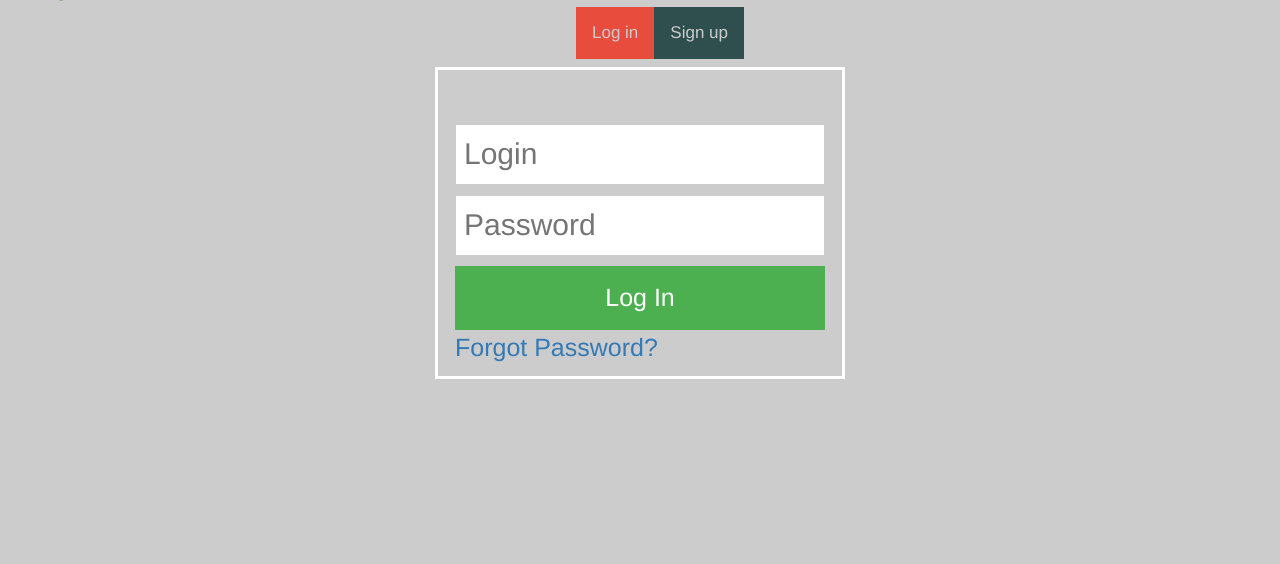
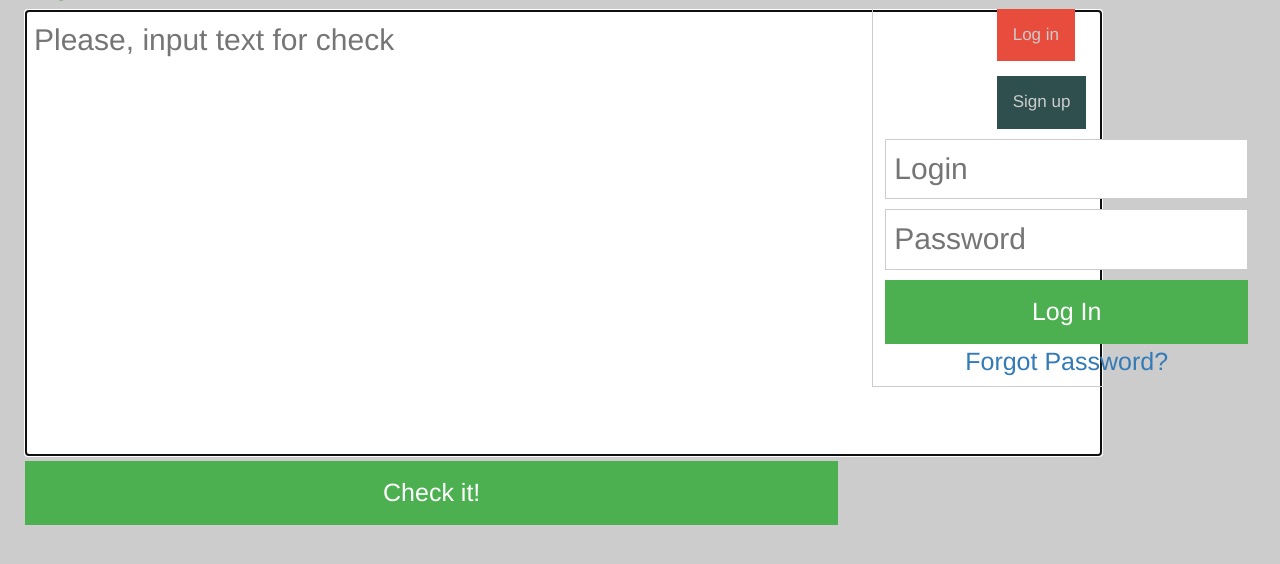
Before and after one commit to vpapidokha/grammar_god, a Django app: page /main/ in a window 1280 px wide. Shown: the part 50-614 px from the top of the page. Run offline with Django 3.2, Linux system fonts and the light colour scheme; some libraries are stand-ins or nearby versions.

Commit message:
Added Bootstrap grid and textArea

```diff
--- a/Spellcheck/style/style.css
+++ b/Spellcheck/style/style.css
@@ -6,23 +6,12 @@
     display: none;
 }
 
-#d1 {
-		color: white;
-		font-size: 40px;
-
-		padding: 30px;
-		text-decoration: none;
-}
-
-#d1:hover {
-		color: green;
-		margin: auto;
-		text-decoration: none;
-		font-size: 40px;
+.container {
+    width: 100%;
 }
 
 body{
-	margin:0;
+
     background-color: #cccccc;
     /*background: url(font.jpg) no-repeat;*/
 }
@@ -32,41 +21,29 @@ header {
     height: 50px;
     background-color: #4CAF50;
 }
-.block {
-    padding: 2px 0px 0px 45%;
-}
+
 .classLogin {
-            margin: auto;
-			padding: 4px;
-            position: relative;
-            width: 410px;
-            border: 3px solid white;
-            top:65px;
-            left: 0px;
+    padding: 4px ;
+    text-align: center;
 }
 
 input[type=email], input[type=text], input[type=password],input[type=password] {
     width: 100%;
     font-size: 30px;
     padding: 8px;
-            margin: 0 0px 10px 0px;
+    margin: 0 0 10px 0;
     display: inline-block;
     border: 1px solid #ccc;
     box-sizing: border-box;
 }
 
-#Button {
-            background-color: #4CAF50;
-			font-size: 25px;
-            color: white;
-            padding: 14px 20px;
-            border: none;
-            cursor: pointer;
-            width: 100%;
-}
+textarea {
+    resize: none;
 
-#Button:hover {
-                opacity: 0.8;
+    font-size: 30px;
+    padding: 8px;
+    border: 1px solid #ccc;
+    box-sizing: border-box;
 }
 
 A:link {
@@ -74,8 +51,9 @@ A:link {
     font-size: 25px;
 }
 
-[for="id_email"],[for="id_name"],[for="id_password"],[for="id_retypePassword"],[for="username"],[for="password"]
-    { display: none;}
+[for="id_email"],[for="id_name"],[for="id_password"],[for="id_retypePassword"],[for="username"],[for="password"] {
+    display: none;
+}
 
 ul {
     color: red;
@@ -83,17 +61,13 @@ ul {
     text-align: center;
 }
 
-
-/* Style the tab */
-.tab {
-    overflow: hidden;
-    border: 1px solid #ccc;
-    background-color: #f1f1f1;
+.blockTabs {
+    margin: 0 32%;
 }
 
 /* Style the buttons inside the tab */
 .tablinks {
-    margin:5px 0px 0px 0px;
+    margin:5px auto 10px auto;
     background-color: darkslategrey;
     float: left;
     border: none;
@@ -122,3 +96,36 @@ ul {
     border: 1px solid #ccc;
     border-top: none;
 }
+
+#d1 {
+    color: white;
+    font-size: 40px;
+
+    padding: 30px;
+    text-decoration: none;
+}
+
+#d1:hover {
+    color: green;
+    margin: auto;
+    text-decoration: none;
+    font-size: 40px;
+}
+
+.myButton {
+    background-color: #4CAF50;
+    font-size: 25px;
+    color: white;
+    padding: 14px 20px;
+    border: none;
+    cursor: pointer;
+    width: 100%;
+}
+
+.myButton:hover {
+    opacity: 0.8;
+}
+
+.mainColumn {
+    margin: 10px 0 0 10px;
+}
--- a/Spellcheck/templates/Spellcheck/main.html
+++ b/Spellcheck/templates/Spellcheck/main.html
@@ -4,7 +4,13 @@
     <meta charset="UTF-8">
     <title>Spellcheck</title>
 
-    <link rel="stylesheet" href="https://maxcdn.bootstrapcdn.com/bootstrap/3.3.4/css/bootstrap.min.css">
+    <!-- Latest compiled and minified CSS -->
+    <link rel="stylesheet" href="https://maxcdn.bootstrapcdn.com/bootstrap/3.3.7/css/bootstrap.min.css"
+          integrity="sha384-BVYiiSIFeK1dGmJRAkycuHAHRg32OmUcww7on3RYdg4Va+PmSTsz/K68vbdEjh4u" crossorigin="anonymous">
+    <!-- Optional theme -->
+    <link rel="stylesheet" href="https://maxcdn.bootstrapcdn.com/bootstrap/3.3.7/css/bootstrap-theme.min.css"
+          integrity="sha384-rHyoN1iRsVXV4nD0JutlnGaslCJuC7uwjduW9SVrLvRYooPp2bWYgmgJQIXwl/Sp" crossorigin="anonymous">
+    <!--CSS файл -->
     {% load static %}
     <link rel="stylesheet" href={% static 'style.css' %} type="text/css">
 
@@ -15,42 +21,56 @@
 </header>
 
 <body>
-<div class="block">
+<div class="container">
+    <div class="row">
+        <div class="col-sm-8">
+            <div class="mainColumn">
+                <form method="post">
+                <textarea class="areaForCheck" name="areaForCheck" placeholder="Please, input text for check" rows="10"
+                          cols="60" maxlength="500" required autofocus></textarea>
+                    <button class="myButton" type="submit">Check it!</button>
+                </form>
+            </div>
+        </div>
 
-
+        <div class="col-sm-4">
+            <div class="classLogin">
+                <div class="blockTabs">
+                    <!--Кнопка вкладки Log In -->
                     <button class="tablinks" onclick="openTab(event, 'LogIn')" id="defaultOpen">Log in</button>
+                    <!--Кнопка вкладки Sign Up -->
                     <button class="tablinks" onclick="openTab(event, 'SignUp')">Sign up</button>
                 </div>
 
-    <div class="classLogin">
+
+                <!--Вкладка Log In -->
                 <div id="LogIn" class="tabcontent">
                     <form method="post">
                         <label for="username">Login</label>
                         <input type="text" name="username" placeholder="Login" required>
                         <label for="password">Password</label>
                         <input type="password" name="password" placeholder="Password" required>
-                <button id="Button" type="submit">Log In</button>
+                        <button class="myButton" type="submit">Log In</button>
                         <a href="">Forgot Password?</a>
                     </form>
                 </div>
-
-
+                <!--Вкладка Sign Up -->
                 <div id="SignUp" class="tabcontent">
-
-
                     <form action="" method="post">{% csrf_token %}
                         {{ form.as_p }}
                         <div>
-                    <button id="Button" type="submit">Sign Up</button>
+                            <button class="myButton" type="submit">Sign Up</button>
                         </div>
                     </form>
+                </div>
 
             </div>
         </div>
+    </div>
+    <div class="row"></div>
+</div>
 
-
-
-
+<!--Скрипт, который показывает содержимое вкладок -->
 <script>
     function openTab(evt, tabName) {
         var i, tabcontent, tablinks;
@@ -70,6 +90,5 @@
     document.getElementById("defaultOpen").click();
 </script>
 
-
 </body>
 </html>
```
Also changed, not shown: 1 other file. Lines whose indentation alone changed are shown as unchanged.
